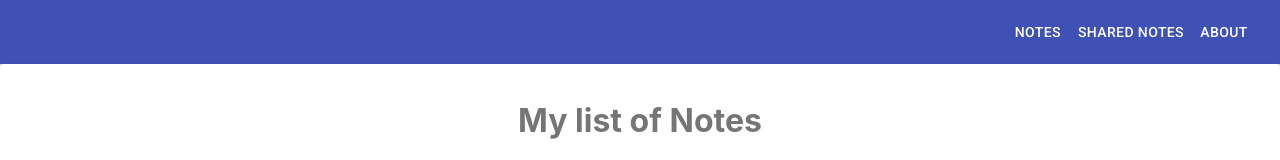
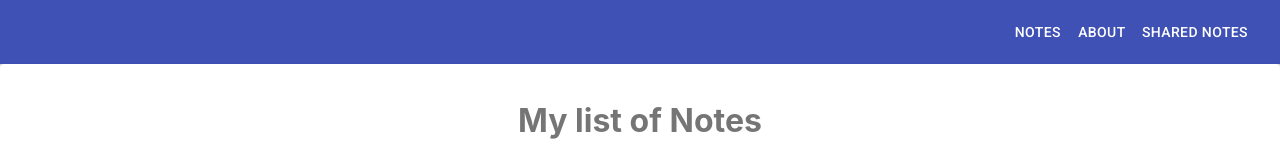
Before and after one commit to ElenaAlena/iTechArt-lab-React, a React (Create React App) app: page / in a window 1280 px wide. Shown: the top 160 px of the page. Built offline with nearby package versions, Linux system fonts and the light colour scheme.

Commit message:
Some review

```diff
--- a/src/App.js
+++ b/src/App.js
@@ -7,28 +7,32 @@ import MyNotesContainer from "./pages/myNotes/myNotesContainer";
 import About from "./pages/about/aboutContainer";
 import SharedNotesContainer from "./pages/sharedNotes/sharedNotesContainer";
 import Page404Container from "./pages/page404/Page404Container";
+
 import AuthFormContainer from "./pages/authForm/authFormContainer";
+
+import ROUTES from "config/constants/routes";
+
+const componentRegistry = {
+  MyNotesContainer: MyNotesContainer,
+  AuthFormContainer: AuthFormContainer,
+  SharedNotesContainer: SharedNotesContainer,
+  Page404Container: Page404Container,
+  About: About,
+};
 
 function App() {
   return (
     <div className="App">
       <Layout>
         <Switch>
-          <Route exact path="/auth">
-            <AuthFormContainer />
-          </Route>
-          <Route path={["/about"]}>
-            <About />
-          </Route>
-          <Route exact path={["/notes","/"]}>
-            <MyNotesContainer />
-          </Route>
-          <Route path={["/shared-notes"]}>
-            <SharedNotesContainer />
-          </Route>
-          <Route path="/not-found">
-            <Page404Container />
-          </Route>
+          {ROUTES.map((route, index) => (
+            <Route
+              exact
+              path={route.path}
+              component={componentRegistry[route.component]}
+              key={index}
+            />
+          ))}
           <Route path="*">
             <Redirect to="/not-found" />
           </Route>
--- a/src/components/Layout/Layout.jsx
+++ b/src/components/Layout/Layout.jsx
@@ -7,19 +7,26 @@ import Toolbar from "@material-ui/core/Toolbar";
 import Typography from "@material-ui/core/Typography";
 
 import useStyles from "./styled";
+import ROUTES from "config/constants/routes";
 
-const Layout = ({ children}) => {
+const Layout = ({ children }) => {
   const classes = useStyles();
   return (
     <React.Fragment>
       <div className={classes.root}>
         <AppBar position="static">
           <Toolbar>
-            <Typography variant="h6" className={classes.title}>
-            </Typography>
-            <NavLink className={classes.navLink} to="/notes" activeClassName={classes.active}>notes</NavLink>
-            <NavLink className={classes.navLink} to="shared-notes" activeClassName={classes.active}>Shared Notes</NavLink>
-            <NavLink className={classes.navLink} to="about" activeClassName={classes.active}>About</NavLink>
+            <Typography variant="h6" className={classes.title}></Typography>
+            {ROUTES.map((route, index) => (
+              route.isLink && <NavLink
+                className={classes.navLink}
+                to={route.path}
+                activeClassName={classes.active}
+                key={index}
+              >
+                {route.title}
+              </NavLink>
+            ))}
           </Toolbar>
         </AppBar>
       </div>
@@ -28,7 +35,7 @@ const Layout = ({ children}) => {
   );
 };
 Layout.propTypes = {
-    children: PropTypes.object,
-    title:PropTypes.string,
-  };
+  children: PropTypes.object,
+  title: PropTypes.string,
+};
 export default Layout;
--- a/src/components/NotesList/Note/Note.jsx
+++ b/src/components/NotesList/Note/Note.jsx
@@ -8,7 +8,7 @@ import Typography from "@material-ui/core/Typography";
 import IconButton from "@material-ui/core/IconButton";
 import CardHeader from "@material-ui/core/CardHeader";
 
-import { CutDescription, DateFormatter } from "utils/utils.js";
+import { cutDescription, dateFormatter } from "utils/utils.js";
 
 import useStyles from "./styled";
 
@@ -18,7 +18,7 @@ const Note = ({
   setActiveNoteId,
   isEditMode,
   setIsEditMode,
-  isSharedMode
+  isSharedMode,
 }) => {
   const classes = useStyles();
   const onCloseNote = (event) => {
@@ -34,14 +34,12 @@ const Note = ({
     !isSharedMode && setIsEditMode(false);
     setActiveNoteId(noteId);
   };
+  const cardClasses = [
+    classes.root,
+    note.id === activeNoteId ? classes.active : "",
+  ].join(" ");
   return (
-    <Card
-      className={[
-        classes.root,
-        note.id === activeNoteId ? classes.active : "",
-      ].join(" ")}
-      onClick={() => onShowNote(note.id)}
-    >
+    <Card className={cardClasses} onClick={() => onShowNote(note.id)}>
       <CardHeader
         className={classes.text}
         action={
@@ -75,15 +73,19 @@ const Note = ({
           component="p"
           className={classes.text}
         >
-          {note.description && CutDescription(note.description, 20) + "..."}
+          {note.description && cutDescription(note.description, 20) + "..."}
         </Typography>
         <Typography className={classes.meta} color="textSecondary" gutterBottom>
-          Date of creation {DateFormatter(note.dateCreation)}
+          Date of creation {dateFormatter(note.dateCreation)}
         </Typography>
         {isSharedMode && (
-          <Typography className={classes.meta} color="textSecondary" gutterBottom>
-          by {note.authorName}
-        </Typography>
+          <Typography
+            className={classes.meta}
+            color="textSecondary"
+            gutterBottom
+          >
+            by {note.authorName}
+          </Typography>
         )}
       </CardContent>
     </Card>
@@ -96,7 +98,7 @@ Note.propTypes = {
   note: PropTypes.object,
   setIsEditMode: PropTypes.func,
   isEditMode: PropTypes.bool,
-  isSharedMode:PropTypes.bool
+  isSharedMode: PropTypes.bool,
 };
 
 export default Note;
--- /dev/null
+++ b/src/config/constants/routes.js
@@ -0,0 +1,40 @@
+const ROUTES =[
+    {
+        path:"/auth",
+        component:'AuthFormContainer',
+        title: "Log In",
+        isLink:false
+    },
+    {
+        path:"/notes",
+        component:'MyNotesContainer',
+        title: "notes",
+        isLink:true
+    },
+    {
+        path:"/about",
+        component:'About',
+        title: "About",
+        isLink:true
+    },
+    {
+        path:"/shared-notes",
+        component:'SharedNotesContainer',
+        title: "Shared Notes",
+        isLink:true
+    },
+    {
+        path:"/not-found",
+        component:'Page404Container',
+        title: "Page 404",
+        isLink:false
+    },
+    {
+        path:"/",
+        component:'MyNotesContainer',
+        title: "notes",
+        isLink:false
+    }
+]
+
+export default ROUTES;
--- a/src/pages/Page404/Page404.jsx
+++ b/src/pages/Page404/Page404.jsx
@@ -1,10 +1,11 @@
-import { NavLink } from "react-router-dom";
+import { useHistory } from "react-router-dom";
 
 import Button from "@material-ui/core/Button";
 
 const Page404 = () => {
+  let history = useHistory();
   const goToPreviousPath = () => {
-    window.history.back();
+    history.goBack()
   };
   return (
     <div>
--- a/src/pages/myNotes/MyNoteEdit/MyNoteEdit.jsx
+++ b/src/pages/myNotes/MyNoteEdit/MyNoteEdit.jsx
@@ -42,7 +42,7 @@ const MyNoteEdit = ({activeNote, setIsEditMode, onUpdateNote}) => {
           onChange={(e) => onEditField("description", e.target.value)}
         />
       </div>
-      <Button variant="contained" color="primary" onClick={()=>onSaveNote()}>
+      <Button variant="contained" color="primary" onClick={onSaveNote}>
         Save Note
       </Button>
     </form>
--- a/src/utils/utils.js
+++ b/src/utils/utils.js
@@ -1,8 +1,8 @@
-const CutDescription=(description, length)=>description.substr(0, length);
+const cutDescription=(description, length)=>description.substr(0, length);
 
-const DateFormatter=(date)=>new Date(date).toLocaleDateString("en-GB", {
+const dateFormatter=(date)=>new Date(date).toLocaleDateString("en-GB", {
     hour: "2-digit",
     minute: "2-digit",
   });
 
-export {CutDescription, DateFormatter};
+export {cutDescription, dateFormatter};
```
